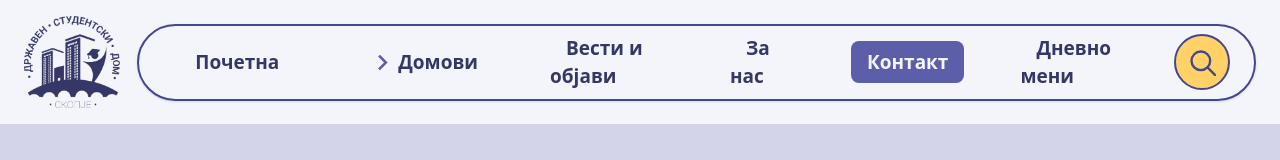
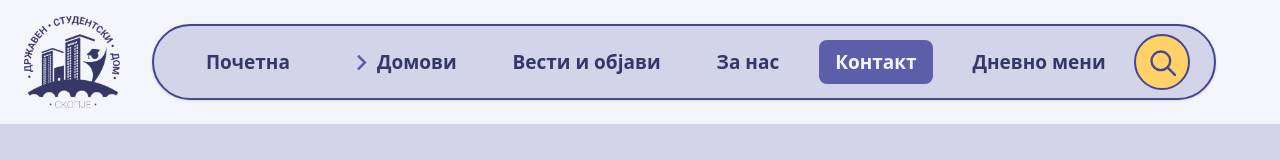
Before and after one commit to andrejstanoev/dsd_project, a React (Vite) app: page /kontakt in a window 1280 px wide. Shown: the top 160 px of the page. Built offline with nearby package versions, Linux system fonts and the light colour scheme.

Commit message:
small changes

```diff
--- a/src/Pages/Contact.jsx
+++ b/src/Pages/Contact.jsx
@@ -5,9 +5,9 @@ import Maps from "../components/Maps.jsx";
 
 export default function Contact() {
     return (
-        <div className="pt-45 bg-[#d3d4e9]">
+        <div className=" min-h-screen flex flex-col pt-45 bg-[#d3d4e9] ">
             <NavBar/>
-            <div className="mt-2 md:mt-4 lg:mt-8">
+            <div className=" flex-1 mt-2 md:mt-4 lg:mt-8">
                 <InfoForContact/>
                 <Maps/>
             </div>
--- a/src/components/Footer.jsx
+++ b/src/components/Footer.jsx
@@ -2,7 +2,7 @@ import React from "react";
 
 const Footer = () => {
    return(
-       <main>
+
            <div
                className="h-[94px] bg-[#353767]  relative flex justify-center sm:flex sm:justify-center gap-3 items-center  px-6 py-4">
                {/*call ikona*/}
@@ -34,7 +34,7 @@ const Footer = () => {
                </svg>
            </div>
 
-       </main>
+
    );
 
 }
--- a/src/components/Maps.jsx
+++ b/src/components/Maps.jsx
@@ -2,7 +2,7 @@ import React from "react";
 
 const Maps = () => {
     return(
-        <main className="flex justify-around items-start py-5 px-20 mb-[25px]">
+        <main className="flex justify-around items-start py-5 px-20 mb-[35px]">
             <div className=" text-center flex-col">
                 <div
                     className="relative text-right w-full max-w-md h-96 mx-auto border-[2px]"
--- a/src/components/NavBar.jsx
+++ b/src/components/NavBar.jsx
@@ -18,16 +18,16 @@ export default function NavBar() {
 
     return (
         <nav
-            className=" fixed top-0 left-0 w-full z-50 flex justify-between sm:flex sm:justify-start items-center bg-[#f4f5fa] px-6 py-4">
+            className=" fixed top-0 left-0 w-full z-50 flex justify-between md:flex md:justify-start items-center bg-[#f4f5fa] px-6 py-4">
             <Link to="/">
                 <img alt="logo" src={dsdlogo} className="h-23 mr-8"/>
             </Link>
 
-            <ul className=" hidden sm:flex flex items-center justify-between border-2 border-[#444692] bg-[#f4f5fa] rounded-full px-6 py-2 shadow-sm gap-x-6">
-                <li className="mx-4">
+            <ul className="hidden md:flex flex items-center justify-between border-2 border-[#444692] bg-[#d3d4e9] rounded-full px-6 py-2 shadow-sm">
+
                     <NavigationLink to="/">Почетна</NavigationLink>
-                </li>
-                <li className=" relative cursor-pointer mx-4 font-bold text-[#353767] text-[14px] lg:text-[18px] xl:text-[19px]  xl:px-4 xl:py-2 rounded-lg hover:bg-[#e8eafc]"
+
+                <li className=" relative cursor-pointer md:mx-2 lg:mx-3 font-bold text-[#353767] text-[10px] md:text-[14px] lg:text-[18px] xl:text-[19px]  xl:px-4 xl:py-2 rounded-lg hover:bg-[#e8eafc]"
                     onClick={handleToggleDomovi}
                 >
                     <div className="flex items-center align-center">
@@ -47,18 +47,16 @@ export default function NavBar() {
                         <NavigationLink to="/stiv">Стив</NavigationLink>
                     </div>}
                 </li>
-                <li className="mx-4">
+
                     <NavigationLink to="/vesti">Вести и објави</NavigationLink>
-                </li>
-                <li className="mx-4">
+
+
                     <NavigationLink to="/zanas">За нас</NavigationLink>
-                </li>
-                <li className="mx-4">
+
                     <NavigationLink to="/kontakt">Контакт</NavigationLink>
-                </li>
-                <li className="mx-4">
+
                     <NavigationLink to="/meni">Дневно мени</NavigationLink>
-                </li>
+
                 <li>
                     <button
                         className=" hidden sm:flex items-center justify-center w-14 h-14 rounded-full bg-[#ffd166] border-2 border-[#444692]">
@@ -74,7 +72,7 @@ export default function NavBar() {
 
             {/*Hamburger ikona*/}
             <button onClick={handleToggleMenu}
-                    className="sm:hidden flex items-center justify-center w-10 h-10 rounded bg-[#ffd166] border-2 border-[#444692] cursor-pointer"
+                    className="md:hidden flex items-center justify-center w-10 h-10 rounded bg-[#ffd166] border-2 border-[#444692] cursor-pointer"
             >
                 <svg xmlns="http://www.w3.org/2000/svg" fill="none" stroke="currentColor" strokeWidth="2"
                      viewBox="0 0 24 24" className="w-6 h-6 text-[#444692]">
--- a/src/components/NavigationLink.jsx
+++ b/src/components/NavigationLink.jsx
@@ -2,6 +2,6 @@ import {NavLink} from "react-router-dom";
 
 export default function NavigationLink({children, to} ){
     return(
-        <NavLink className="font-bold text-[#353767] text-[14px] lg:text-[18px] xl:text-[19px]  xl:px-4 xl:py-2 rounded-lg hover:bg-[#e8eafc]" to={to}>{children}</NavLink>
+        <NavLink className="w-fit md:mx-2 lg:mx-3 font-bold text-[#353767] text-[10px] md:text-[14px] lg:text-[18px] xl:text-[19px]  xl:px-4 xl:py-2 rounded-lg hover:bg-[#e8eafc]" to={to}>{children}</NavLink>
     )
 }
```
